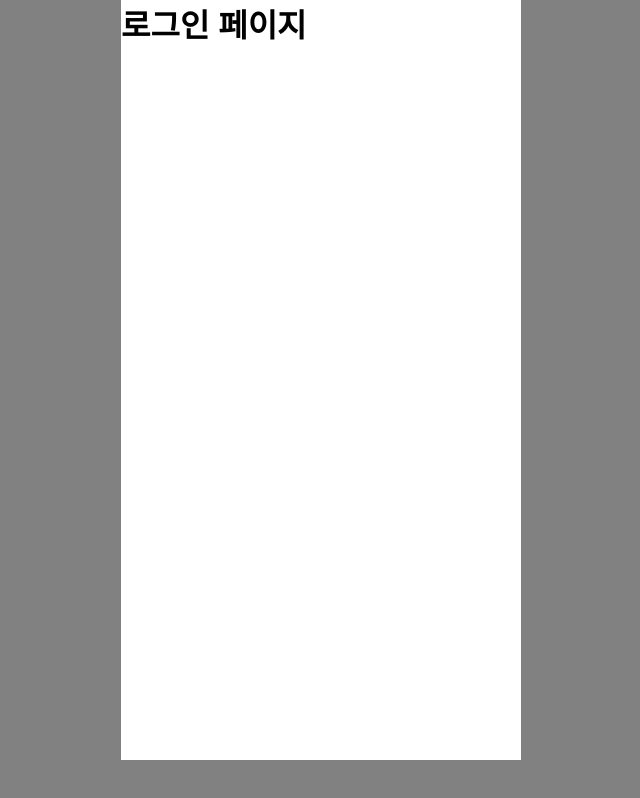
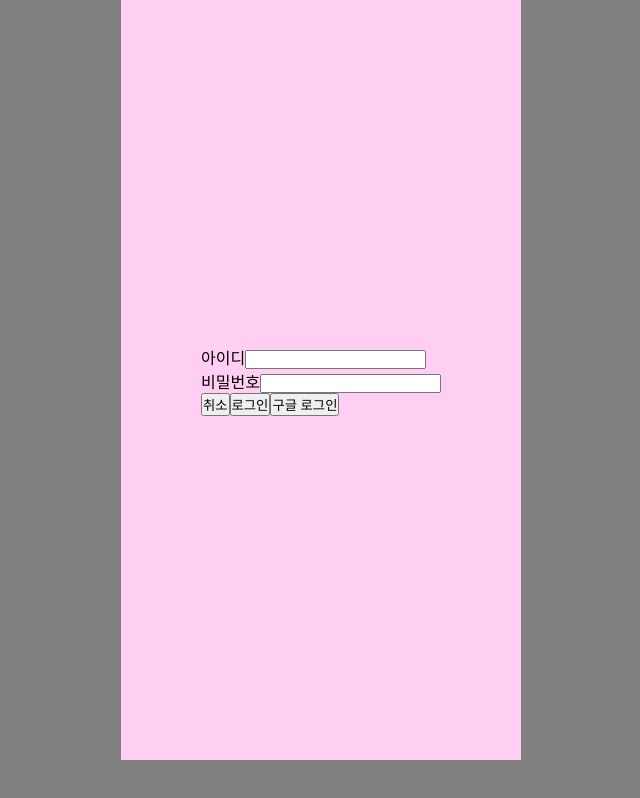
Before and after one commit to Toss-kiosk-project/kiosk_fe, a Next.js app: page /login in a window 1280 px wide. Shown: the whole page, without its empty margins (319-959 px from the left). Built offline with nearby package versions, Linux system fonts and the light colour scheme.

Commit message:
feat: 로그인 컴포넌트 요소 추가

```diff
--- a/src/app/login/page.tsx
+++ b/src/app/login/page.tsx
@@ -1,7 +1,27 @@
+"use client";
+import style from "../page.module.css";
+import { useRouter } from "next/navigation";
+
 export default function Login() {
+  const router = useRouter();
+  const handleClientLogin = () => {
+    router.push("/menu");
+  };
   return (
-    <div>
-      <h1>로그인 페이지</h1>
+    <div className={style.wrapper}>
+      <form className="form-wrapper">
+        <label>아이디</label>
+        <input type="text" name="username" />
+        <br />
+        <label>비밀번호</label>
+        <input type="password" name="password" />
+        <br />
+        <button type="button">취소</button>
+        <button type="button">로그인</button>
+        <button type="button" onClick={handleClientLogin}>
+          구글 로그인
+        </button>
+      </form>
     </div>
   );
 }
--- a/src/app/page.module.css
+++ b/src/app/page.module.css
@@ -1,3 +1,15 @@
 .wrapper {
   background-color: rgb(255, 206, 242);
+  height: 760px;
+  width: 400px;
+  display: flex;
+  justify-content: center;
+  align-items: center;
 }
+
+.form-wrapper {
+  display: flex;
+  flex-direction: column;
+  justify-content: center;
+  align-items: center;
+}
```
